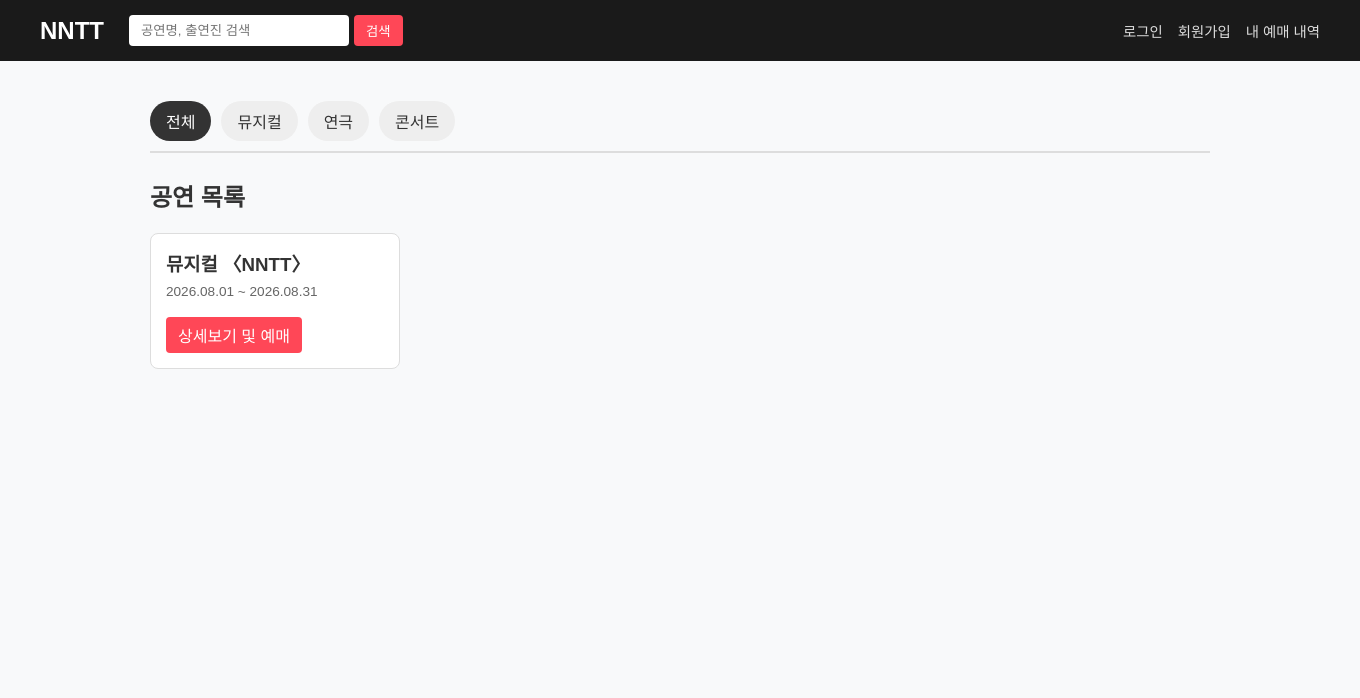
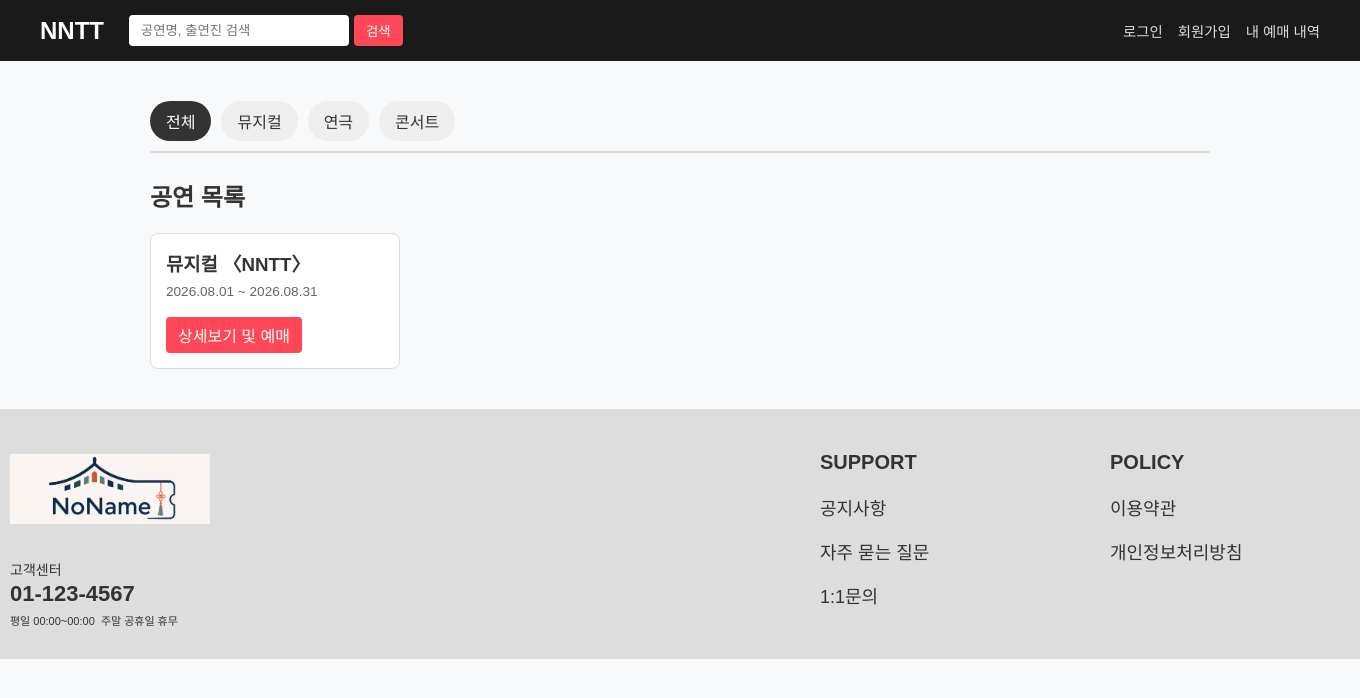
Before and after one commit to NoNameTimeTicket/NNTT, a Flask app: page / in a window 1360 px wide. Shown: the top 698 px of the page. Run offline with Flask 3, Linux system fonts and the light colour scheme.

Commit message:
푸터와 베이스 붙이기

```diff
--- /dev/null
+++ b/static/css/footer.css
@@ -0,0 +1,111 @@
+/* 기본 여백 제거 */
+* {
+    margin: 0;
+    padding: 0;
+    box-sizing: border-box;
+}
+
+ul {
+    list-style: none;
+}
+
+a {
+    color: inherit;
+    text-decoration: none;
+}
+
+
+/* Footer 전체 영역 */
+.footer {
+    width: 100%;
+    height: 250px;
+    background-color: #dddddd;
+}
+
+
+/* Footer 내부 영역 */
+.footer-inner {
+    width: 1340px;
+    height: 250px;
+    margin: 0 auto;
+
+    display: flex;
+    justify-content: space-between;
+    align-items: flex-start;
+
+    padding-top: 30px;
+}
+
+
+/* 왼쪽 영역 */
+.footer-left {
+    width: 400px;
+}
+
+
+/* 임시 로고 */
+.footer-logo {
+    width: 200px;
+    height: 100px;
+}
+
+.footer-logo img {
+    width: 100%;
+    height: 100%;
+    display: block;
+    object-fit: contain;
+}
+
+
+/* 고객센터 영역 */
+.footer-contact {
+    margin-top: 20px;
+}
+
+.footer-label {
+    font-size: 14px;
+    margin-bottom: 2px;
+}
+
+.footer-phone {
+    font-size: 22px;
+    font-weight: 700;
+    margin-bottom: 5px;
+}
+
+.footer-time {
+    font-size: 11px;
+}
+
+
+/* 오른쪽 메뉴 전체 */
+.footer-menu {
+    display: flex;
+    gap: 150px;
+
+    padding-top: 12px;
+    padding-right: 100px;
+}
+
+
+/* SUPPORT, POLICY 각각의 영역 */
+.footer-menu-group {
+    min-width: 140px;
+}
+
+.footer-menu-group h3 {
+    font-size: 20px;
+    margin-bottom: 20px;
+}
+
+.footer-menu-group li {
+    margin-bottom: 18px;
+}
+
+.footer-menu-group a {
+    font-size: 18px;
+}
+
+.footer-menu-group a:hover {
+    text-decoration: underline;
+}
--- a/templates/base.html
+++ b/templates/base.html
@@ -3,6 +3,8 @@
 <head>
     <meta charset="UTF-8">
     <meta name="viewport" content="width=device-width, initial-scale=1.0">
+    <link rel="stylesheet"
+      href="{{ url_for('static', filename='css/footer.css') }}">
     <title>{% block title %}NNTT 공연 예매{% endblock %}</title>
     <style>
         * { box-sizing: border-box; margin: 0; padding: 0; }
@@ -110,8 +112,10 @@
 
     <!-- 메인 컨텐츠 영역 -->
     <main class="container">
-        {% block content %}{% endblock %}
+        {% block content %}
+
+        {% endblock %}
     </main>
-
+    {% include "footer.html" %}
 </body>
 </html>
--- /dev/null
+++ b/templates/footer.html
@@ -0,0 +1,48 @@
+
+
+    <footer class="footer">
+        <div class="footer-inner">
+
+            <!-- 왼쪽 영역 -->
+            <div class="footer-left">
+
+                <div class="footer-logo">
+                    <img src="{{ url_for('static', filename='images/logo_footer.png') }}" alt="로고">
+                </div>
+
+                <div class="footer-contact">
+                    <p class="footer-label">고객센터</p>
+                    <p class="footer-phone">01-123-4567</p>
+                    <p class="footer-time">
+                        평일 00:00~00:00&nbsp;&nbsp;주말 공휴일 휴무
+                    </p>
+                </div>
+
+            </div>
+
+            <!-- 오른쪽 메뉴 영역 -->
+            <div class="footer-menu">
+
+                <div class="footer-menu-group">
+                    <h3>SUPPORT</h3>
+
+                    <ul>
+                        <li><a href="#">공지사항</a></li>
+                        <li><a href="#">자주 묻는 질문</a></li>
+                        <li><a href="#">1:1문의</a></li>
+                    </ul>
+                </div>
+
+                <div class="footer-menu-group">
+                    <h3>POLICY</h3>
+
+                    <ul>
+                        <li><a href="#">이용약관</a></li>
+                        <li><a href="#">개인정보처리방침</a></li>
+                    </ul>
+                </div>
+
+            </div>
+
+        </div>
+    </footer>
```
Also changed, not shown: static/images/logo_footer.png (added).
